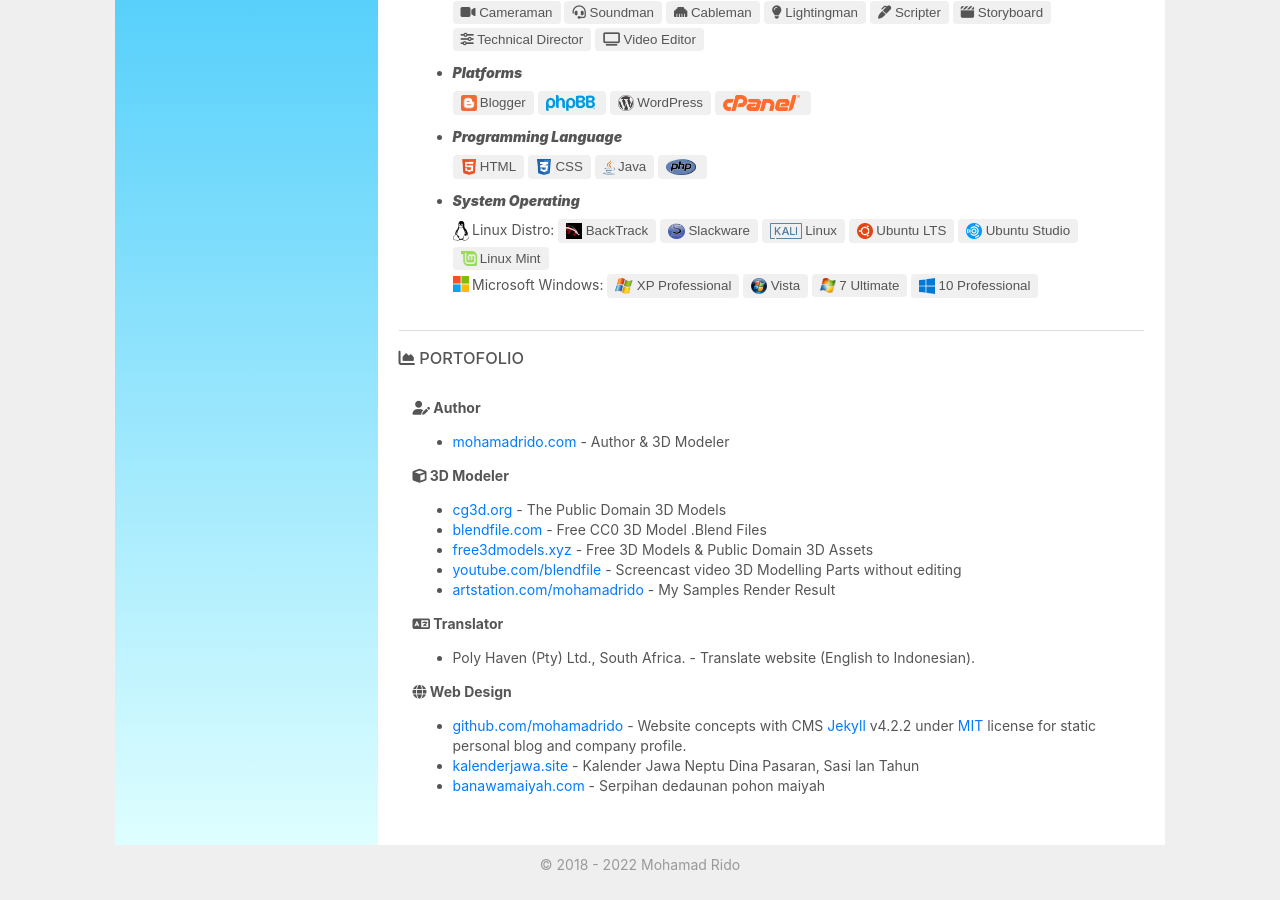
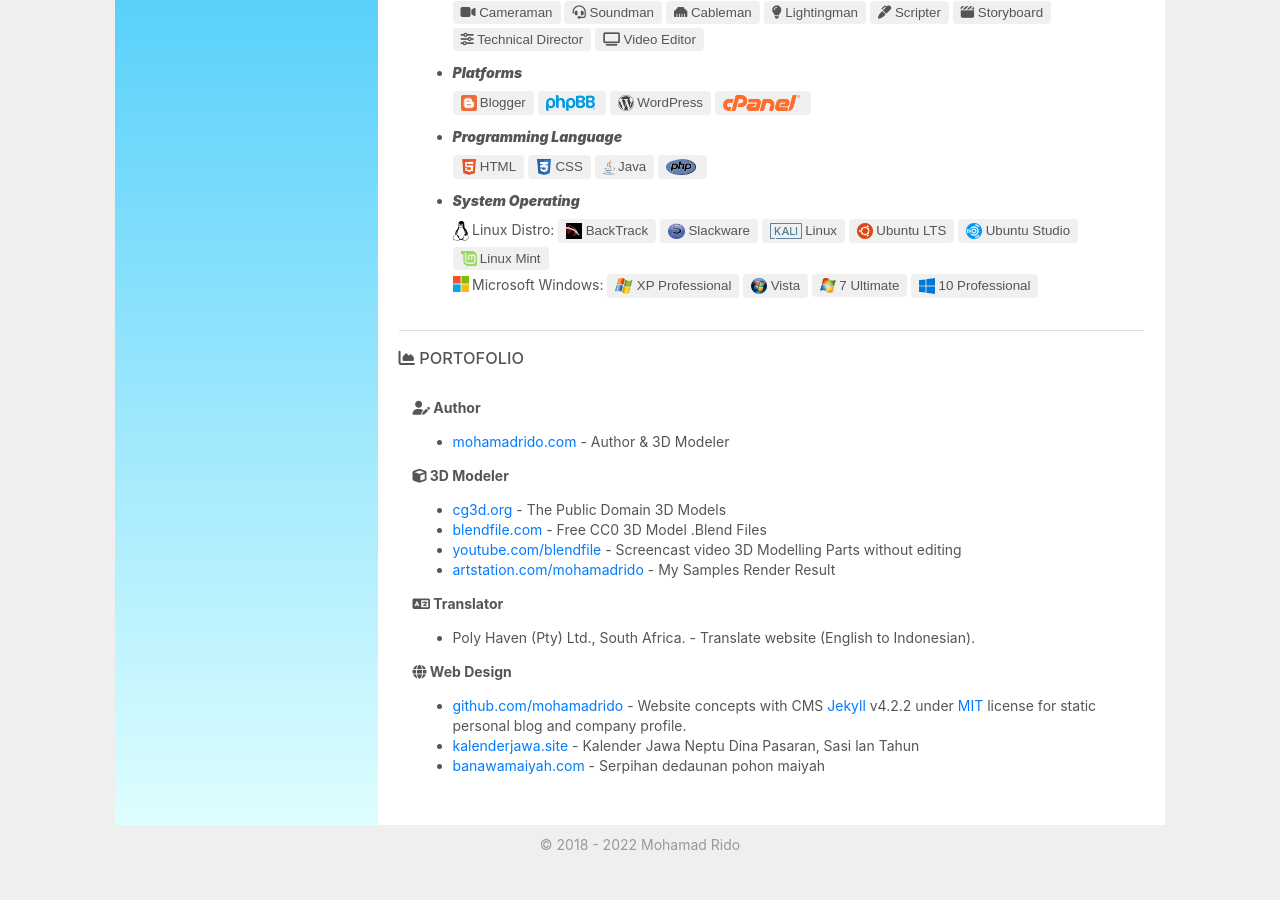
Before and after one commit to mohamadrido/about, a Jekyll site: the page built from index.html, in a window 1280 px wide and 900 px high, scrolled down 1655 px. Built offline with Jekyll 4.4.1, drawn with Linux system fonts in a browser that asks for light colours; nearby versions of some CDN libraries.

Commit message:
Update index.html

```diff
--- a/index.html
+++ b/index.html
@@ -136,7 +136,7 @@
       <ul>
       <li><a href="https://cg3d.org">cg3d.org</a> - The Public Domain 3D Models</li>
       <li><a href="https://blendfile.com">blendfile.com</a> - Free CC0 3D Model .Blend Files</li>
-      <li><a href="https://free3dmodels.xyz">free3dmodels.xyz</a> - Free 3D Models &amp; Public Domain 3D Assets</li>
+      <!--li><a href="https://free3dmodels.xyz">free3dmodels.xyz</a> - Free 3D Models &amp; Public Domain 3D Assets</li-->
       <li><a href="https://youtube.com/blendfile">youtube.com/blendfile</a> - Screencast video 3D Modelling Parts without editing</li>
       <li><a href="https://artstation.com/mohamadrido">artstation.com/mohamadrido</a> - My Samples Render Result</li>
       </ul>
```
